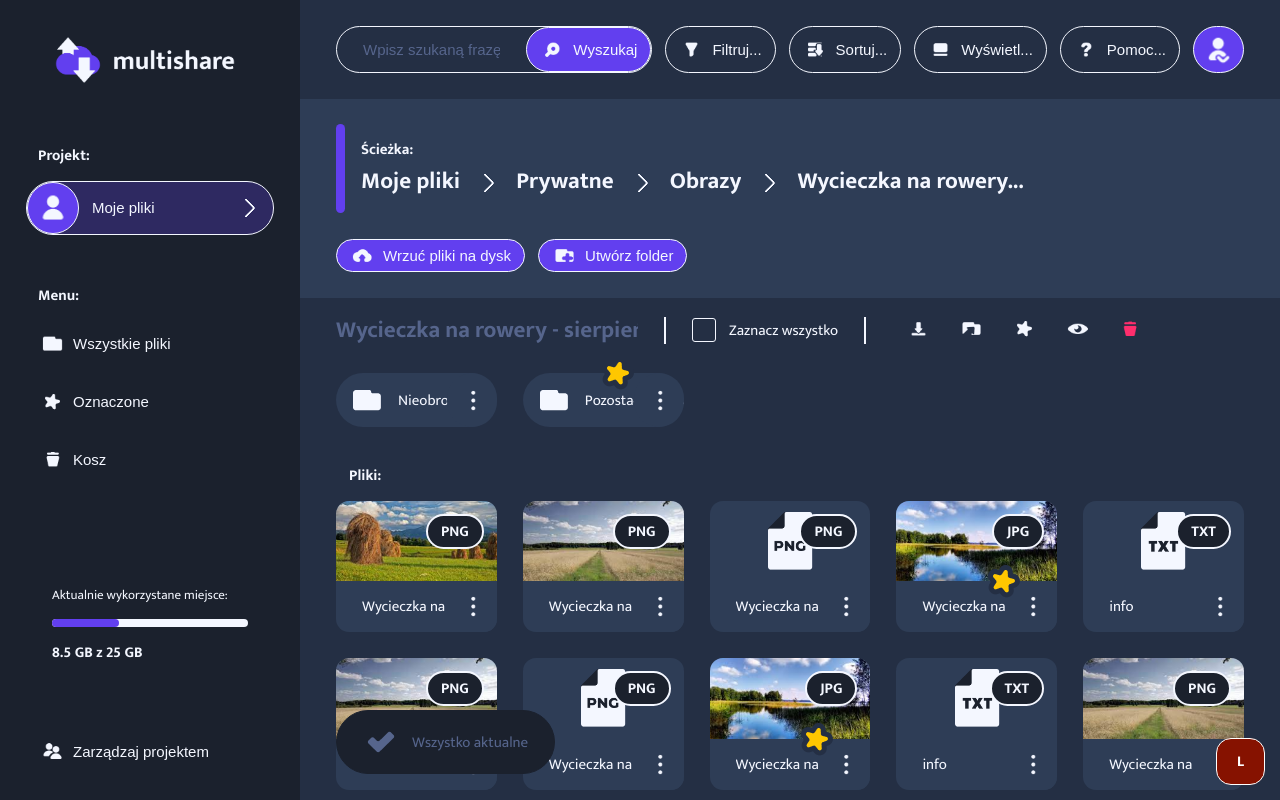
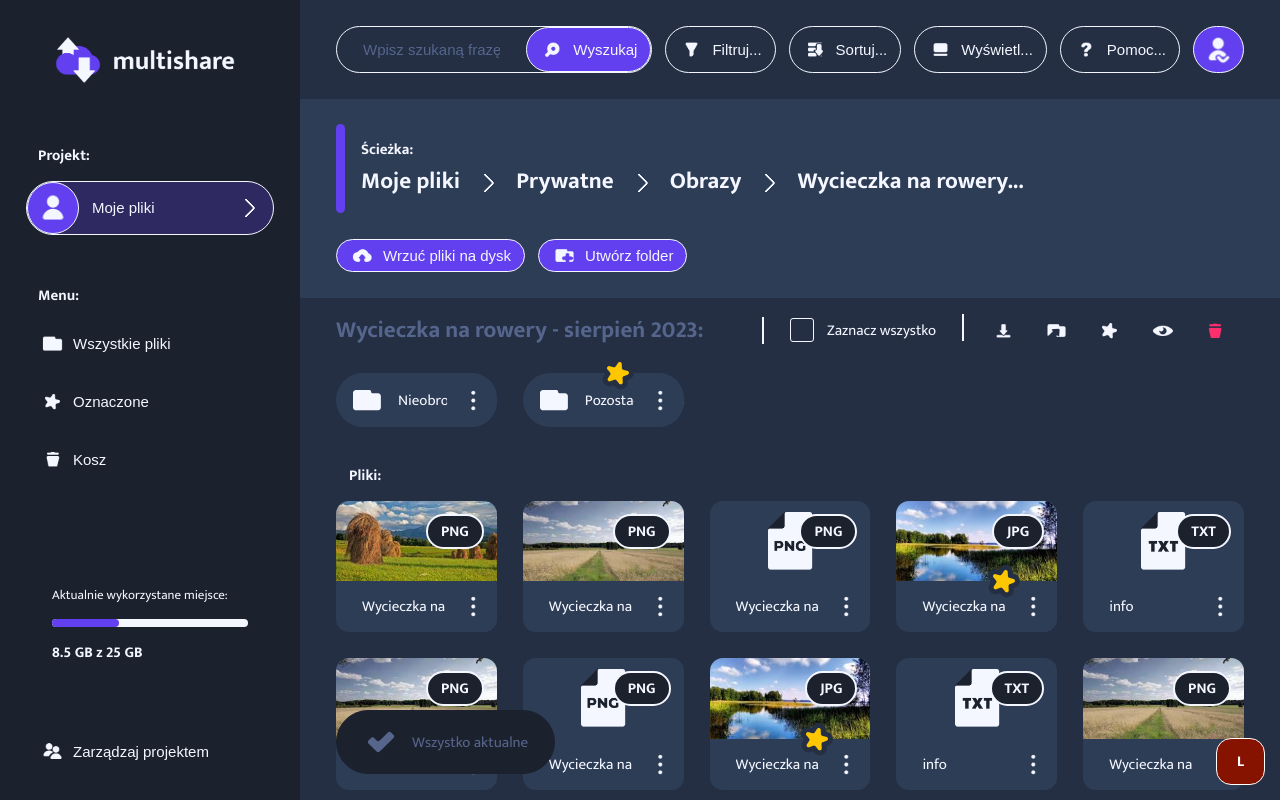
Before and after one commit to BarteXikora/file-explorer-app, a React (Create React App) app: page / in a window 1280 px wide. Shown: the top 800 px of the page. Built offline with nearby package versions, Linux system fonts and the light colour scheme.

Commit message:
Created content tools for different screen sizes except small.

```diff
--- a/src/components/layout/contentTools/ContentTools.styles.tsx
+++ b/src/components/layout/contentTools/ContentTools.styles.tsx
@@ -1,7 +1,6 @@
 import styled from 'styled-components'
 
 const StyledContentTools = styled.section`
-    box-sizing: border-box;
     padding: ${(props) => props.theme.margins.small + ' ' + props.theme.margins.big};
     background-color: ${(props) => props.theme.colors.grayDarker};
     display: flex;
@@ -9,14 +8,20 @@ const StyledContentTools = styled.section`
     gap: ${(props) => props.theme.margins.small};
     z-index: 1100;
 
-    h2 {
-        display: block;
-        width: 25%;
-        font-size: ${(props) => props.theme.fontSizes.title};
-        margin: 0;
+    .folder-name {
+        display: flex;
+        gap: ${(props) => props.theme.margins.small};
+        justify-content: space-between;
+        align-items: center;
         color: ${(props) => props.theme.colors.grayLighter};
         white-space: nowrap;
-        overflow: hidden;
+
+        h2 {
+            font-size: ${(props) => props.theme.fontSizes.title};
+            margin: 0;
+            width: 400px;
+            overflow: hidden;
+        }
     }
 
     .separator {
@@ -24,6 +29,29 @@ const StyledContentTools = styled.section`
         height: 25px;
         border: 1px solid ${(props) => props.theme.colors.white};
     }
+
+    .tools-buttons {
+        display: none;
+
+        &.shown {
+            display: flex;
+        }
+    }
+
+    @media (max-width: ${(props) => props.theme.screenSizes.medium}) {
+        .folder-name:has(~ .tools-buttons.shown) {
+            display: none;
+        }
+
+        .folder-name h2 {
+            width: 350px;
+        }
+    }
+
+    @media (max-width: ${(props) => props.theme.screenSizes.small}) {
+       display: none;
+
+    }
 `
 
 export default StyledContentTools
--- a/src/components/layout/contentTools/ContentTools.tsx
+++ b/src/components/layout/contentTools/ContentTools.tsx
@@ -13,17 +13,22 @@ const __currentFolderName = 'Wycieczka na rowery -  sierpień 2023'
 
 const ContentTools = () => {
     const [__isAllSelected, __setIsAllSelected] = useState(false)
+    const [areToolsShown, setAreToolsShown] = useState(true)
 
     return <StyledContentTools>
-        <h2>{__currentFolderName}:</h2>
+        <div className="folder-name">
+            <h2>{__currentFolderName}:</h2>
 
-        <div className="separator"></div>
+            <div className="separator"></div>
+        </div>
 
-        <Checkbox isChecked={__isAllSelected} setIsChecked={__setIsAllSelected} label='Zaznacz wszystko' />
+        <div className="select-all">
+            <Checkbox isChecked={__isAllSelected} setIsChecked={__setIsAllSelected} label='Zaznacz wszystko' />
+        </div>
 
-        <div className="separator"></div>
+        <div className={`tools-buttons ${areToolsShown ? 'shown' : ''}`}>
+            <div className="separator"></div>
 
-        <div className="tools-buttons">
             <Button variant='tertiary' size='small'>
                 <img src={iconDownload} alt="Pobierz" />
             </Button>
```
